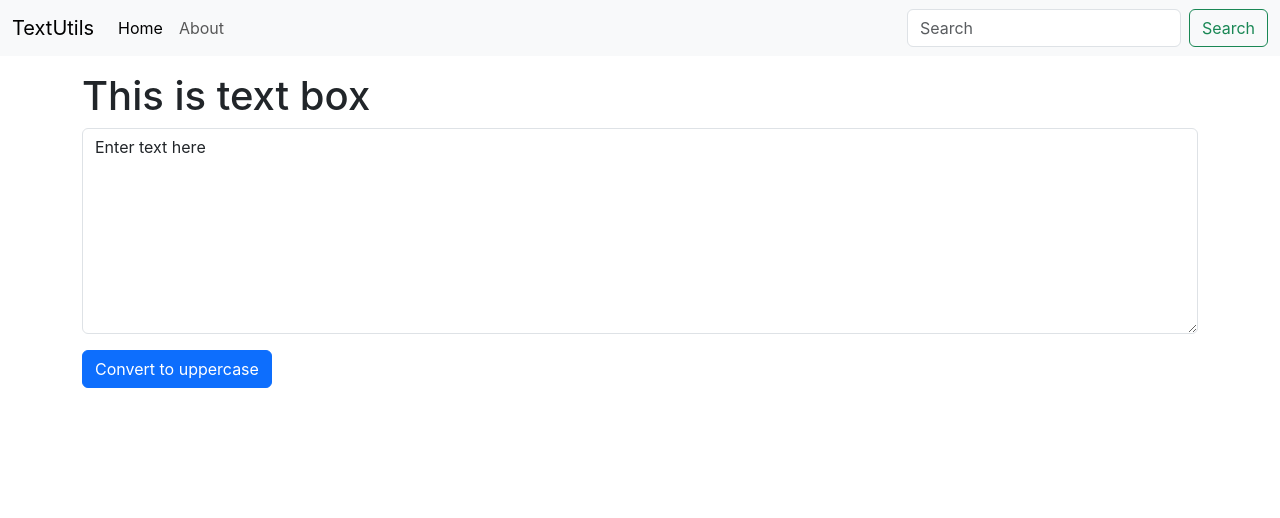
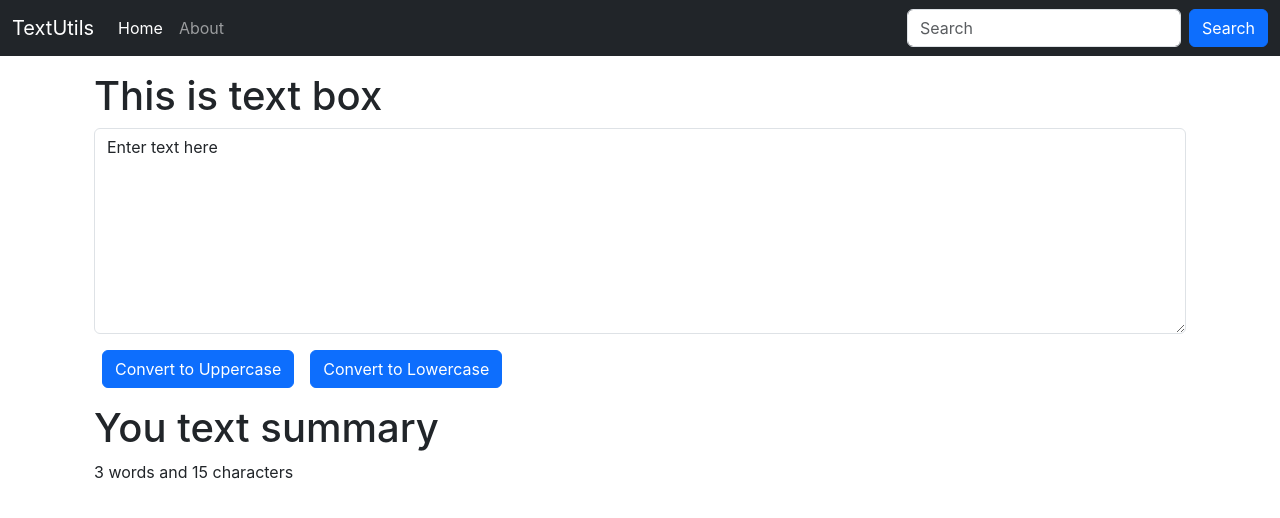
Before and after one commit to rinkukushwah5679/react-application-april, a React (Create React App) app: page / in a window 1280 px wide. Shown: the top 518 px of the page. Built offline with nearby package versions, Linux system fonts and the light colour scheme.

Commit message:
Added lowercases button and added text summary

```diff
--- a/src/components/Navbar.js
+++ b/src/components/Navbar.js
@@ -2,7 +2,7 @@
 import PropTypes from 'prop-types'
 export default function Navbar(props) {
   return (
-    <nav className="navbar navbar-expand-lg bg-body-tertiary">
+    <nav className="navbar navbar-expand-lg navbar-dark bg-dark">
       <div className="container-fluid">
         <a className="navbar-brand" href="/">{props.title}</a>
         <button className="navbar-toggler" type="button" data-bs-toggle="collapse" data-bs-target="#navbarSupportedContent" aria-controls="navbarSupportedContent" aria-expanded="false" aria-label="Toggle navigation">
@@ -19,7 +19,7 @@
           </ul>
           <form className="d-flex" role="search">
             <input className="form-control me-2" type="search" placeholder="Search" aria-label="Search" />
-            <button className="btn btn-outline-success" type="submit">Search</button>
+            <button className="btn btn-primary" type="submit">Search</button>
           </form>
         </div>
       </div>
--- a/src/components/TextForm.js
+++ b/src/components/TextForm.js
@@ -6,18 +6,29 @@
         let newText = text.toUpperCase();
         setText(newText);
     };
+    const handleLoClick = ()=>{
+        let newText = text.toLowerCase();
+        setText(newText);
+    };
     const HandleonChange = (event)=>{
         // console.log("Handel on change")
         setText(event.target.value)
     };
     const [text, setText] = useState("Enter text here");
   return (
-    <div>
+    <>
+    <div className='container'>
         <h1>{props.heading}</h1>
         <div className="mb-3">
           <textarea className="form-control" value={text} placeholder={text} onChange={HandleonChange} id="myBox" rows="8"></textarea>
         </div>
-        <button className="btn btn-primary" onClick={handleUpClick}>Convert to uppercase</button>
+        <button className="btn btn-primary mx-2" onClick={handleUpClick}>Convert to Uppercase</button>
+        <button className="btn btn-primary mx-2" onClick={handleLoClick}>Convert to Lowercase</button>
     </div>
+    <div className="container my-3">
+        <h1>You text summary</h1>
+        <p>{text.split(" ").length} words and {text.length} characters</p>
+    </div>
+    </>
   )
 }
```
